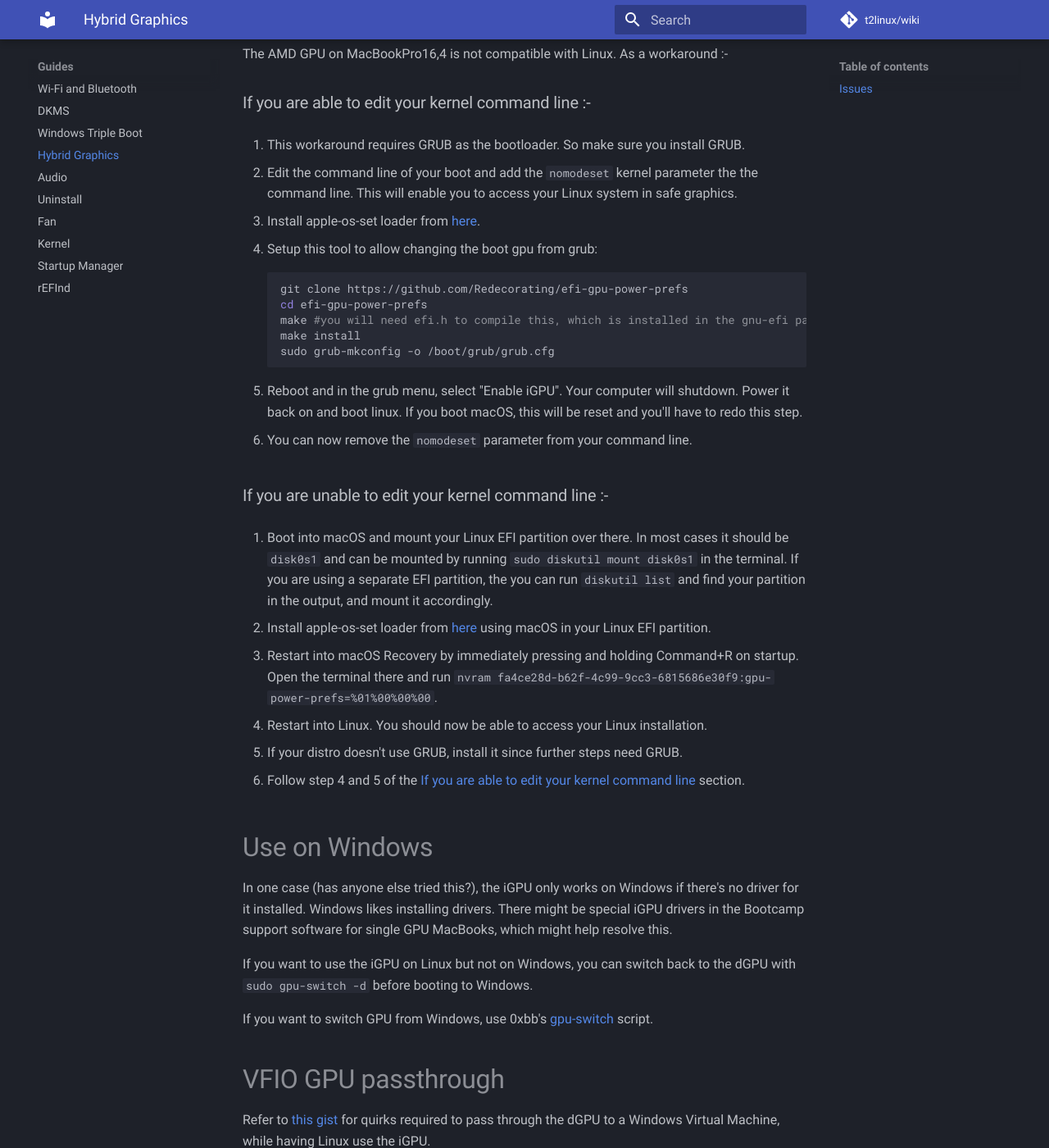
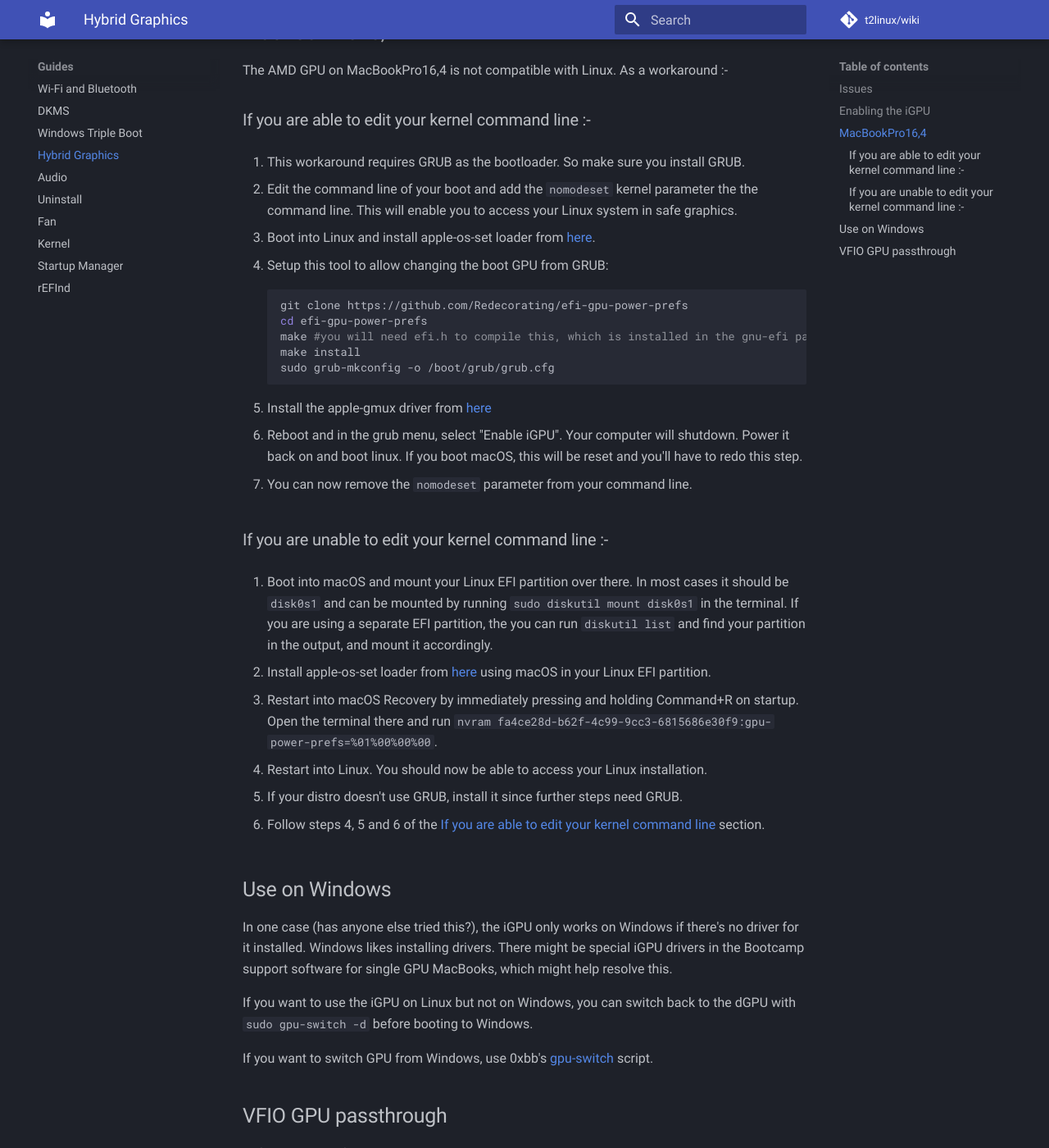
Before and after one commit to t2linux/wiki, an MkDocs documentation site: the page built from docs/guides/hybrid-graphics.md, in a window 1280 px wide and 1400 px high, scrolled down 2694 px. Shown: the whole window at 82% size. Built offline with MkDocs 1.6.1 and Material for MkDocs 9.7.7, drawn with Linux system fonts in a browser that asks for light colours; comment, search, counter and statistics services are not loaded; some of the changed text lies outside the part shown.

Commit message:
Add apple-gmux driver to the wiki

````diff
--- a/docs/guides/hybrid-graphics.md
+++ b/docs/guides/hybrid-graphics.md
@@ -10,7 +10,7 @@ This has been tested on the MacBookPro16,1 and the MacBookPro15,1. The 15,3 and
 2. If using `DRI_PRIME=1` on programs causes system crashes, with "[CPU CATERR](https://gist.github.com/Redecorating/956a672e6922e285de83fdd7d9982e5e#gistcomment-3719941)" problem reports in macOS, disable dynamic power management with the `amdgpu.dpm=0` kernel argument, or `echo high | sudo tee /sys/bus/pci/drivers/amdgpu/0000:??:??.?/power_dpm_force_performance_level`.
 3. If apple-set-os is loaded, the iGPU will control display brightness, and if the iGPU isn't the boot gpu, the i915 Intel graphics driver will not load, and the display brightness cannot be changed (The exception to this is sometimes when rebooting from macOS Recovery etc, i915 loads fine).
 
-# Enabling the iGPU
+## Enabling the iGPU
 
 !!! note
     Aside from step 1, these instructions should be followed in Linux.
@@ -65,13 +65,15 @@ This has been tested on the MacBookPro16,1 and the MacBookPro15,1. The 15,3 and
         sudo gpu-switch -i
         ```
 
-    4.  Reboot into Linux. Display brightness should be working again if it wasn't, and `glxinfo | grep "OpenGL renderer"` should show an Intel GPU. Running programs with `DRI_PRIME=1` will make them render on your AMDGPU (some things do this automatically). You will get more battery time now as your AMD GPU can be turned off when not needed.
+    4.  Install the apple-gmux driver from [here](https://github.com/Redecorating/apple-gmux-t2)
+
+    5.  Reboot into Linux. Display brightness should be working again if it wasn't, and `glxinfo | grep "OpenGL renderer"` should show an Intel GPU. Running programs with `DRI_PRIME=1` will make them render on your AMDGPU (some things do this automatically). You will get more battery time now as your AMD GPU can be turned off when not needed.
 
 !!! note
     As macOS expects the dedicated GPU to be activated at startup, to avoid various display and GPU related problems (like not outputting anything to the display after sleep), switch to the dedicated GPU using `sudo gpu-switch -d` before booting into MacOS.
     Because of this, if you want to use Linux with the iGPU again, you'll need to re run `sudo gpu-switch -i` on your Linux install and **reboot**.
 
-# MacBookPro16,4
+## MacBookPro16,4
 
 The AMD GPU on MacBookPro16,4 is not compatible with Linux. As a workaround :-
 
@@ -81,9 +83,9 @@ The AMD GPU on MacBookPro16,4 is not compatible with Linux. As a workaround :-
 
 2. Edit the command line of your boot and add the `nomodeset` kernel parameter the the command line. This will enable you to access your Linux system in safe graphics.
 
-3. Install apple-os-set loader from [here](https://github.com/Redecorating/apple_set_os-loader).
+3. Boot into Linux and install apple-os-set loader from [here](https://github.com/Redecorating/apple_set_os-loader).
 
-4. Setup this tool to allow changing the boot gpu from grub:
+4. Setup this tool to allow changing the boot GPU from GRUB:
 
     ```sh
     git clone https://github.com/Redecorating/efi-gpu-power-prefs
@@ -93,9 +95,11 @@ The AMD GPU on MacBookPro16,4 is not compatible with Linux. As a workaround :-
     sudo grub-mkconfig -o /boot/grub/grub.cfg
     ```
 
-5. Reboot and in the grub menu, select "Enable iGPU". Your computer will shutdown. Power it back on and boot linux. If you boot macOS, this will be reset and you'll have to redo this step.
+5. Install the apple-gmux driver from [here](https://github.com/Redecorating/apple-gmux-t2)
 
-6. You can now remove the `nomodeset` parameter from your command line.
+6. Reboot and in the grub menu, select "Enable iGPU". Your computer will shutdown. Power it back on and boot linux. If you boot macOS, this will be reset and you'll have to redo this step.
+
+7. You can now remove the `nomodeset` parameter from your command line.
 
 ### If you are unable to edit your kernel command line :-
 
@@ -109,9 +113,9 @@ The AMD GPU on MacBookPro16,4 is not compatible with Linux. As a workaround :-
 
 5. If your distro doesn't use GRUB, install it since further steps need GRUB.
 
-6. Follow step 4 and 5 of the [If you are able to edit your kernel command line](https://wiki.t2linux.org/guides/hybrid-graphics/#if-you-are-able-to-edit-your-kernel-command-line) section.
+6. Follow steps 4, 5 and 6 of the [If you are able to edit your kernel command line](https://wiki.t2linux.org/guides/hybrid-graphics/#if-you-are-able-to-edit-your-kernel-command-line) section.
 
-# Use on Windows
+## Use on Windows
 
 In one case (has anyone else tried this?), the iGPU only works on Windows if there's no driver for it installed. Windows likes installing drivers. There might be special iGPU drivers in the Bootcamp support software for single GPU MacBooks, which might help resolve this.
 
@@ -119,6 +123,6 @@ If you want to use the iGPU on Linux but not on Windows, you can switch back to
 
 If you want to switch GPU from Windows, use 0xbb's [gpu-switch](https://github.com/0xbb/gpu-switch#windows-810-usage) script.
 
-# VFIO GPU passthrough
+## VFIO GPU passthrough
 
 Refer to [this gist](https://gist.github.com/Redecorating/956a672e6922e285de83fdd7d9982e5e) for quirks required to pass through the dGPU to a Windows Virtual Machine, while having Linux use the iGPU.
````
